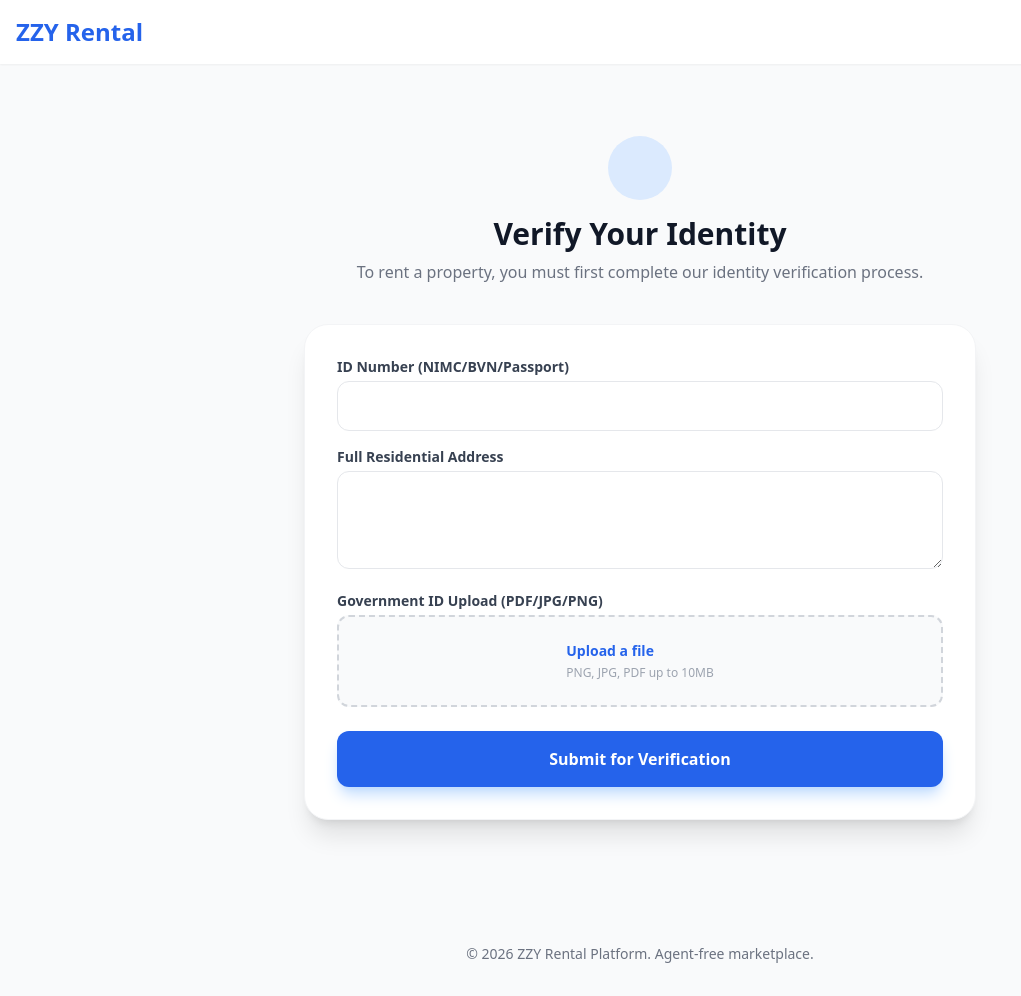
After one commit to PrimeSoofDev/zzy-smart-city-rental, a PHP site: the page made by views/tenant/verification.php in a window 1280 px wide. The commit adds this page. Shown: the whole page, without its empty margins (0-1021 px from the left). Run offline with PHP 8.4, Linux system fonts and the light colour scheme; the template is opened without the code that fills it, so the values that code supplies are empty; some libraries are stand-ins or nearby versions.

Commit message:
Fix landlord/tenant routing and implement tenant verification flow
- Fix landlord login redirect to dashboard instead of verification page
- Implement tenant verification process (verify and submitVerification)
- Add routes for tenant verification
- Fix root URL redirect to route logged-in users to their respective dashboards
- Robustify landlord verification check with trim()
- Fix missing closing brace in TenantController
- Create tenant verification view

Co-Authored-By: Claude Opus 4.7 <noreply@anthropic.com>

```diff
--- a/app/Controllers/AuthController.php
+++ b/app/Controllers/AuthController.php
@@ -47,7 +47,7 @@ class AuthController extends Controller {
     private function getDashboardByRole($role) {
         switch($role) {
             case 'Tenant': return 'tenant/dashboard';
-            case 'Landlord': return 'landlord/verify';
+            case 'Landlord': return 'landlord/dashboard';
             case 'Staff': return 'staff/dashboard';
             case 'Admin': return 'admin/dashboard';
             case 'Lawyer': return 'lawyer/dashboard';
--- a/app/Controllers/LandlordController.php
+++ b/app/Controllers/LandlordController.php
@@ -11,6 +11,9 @@ class LandlordController extends Controller {
         $stmt = $db->prepare("SELECT verification_status FROM landlord_profiles WHERE user_id = ?");
         $stmt->execute([$userId]);
         $status = $stmt->fetchColumn();
+
+        // Use trim() to avoid issues with whitespace and handle null/false
+        $status = ($status !== false) ? trim($status) : null;
 
         if ($status !== 'approved') {
             $this->redirect('landlord/verify');
--- a/public/index.php
+++ b/public/index.php
@@ -24,6 +24,8 @@ $router->add('auth/login', 'AuthController', 'login');
 $router->add('auth/signup', 'AuthController', 'signup');
 $router->add('auth/logout', 'AuthController', 'logout');
 $router->add('tenant/dashboard', 'TenantController', 'dashboard');
+$router->add('tenant/verify', 'TenantController', 'verify');
+$router->add('tenant/verify-submit', 'TenantController', 'submitVerification');
 $router->add('tenant/request-rental', 'TenantController', 'requestRental');
 $router->add('landlord/dashboard', 'LandlordController', 'dashboard');
 $router->add('landlord/verify', 'LandlordController', 'verify');
--- a/views/landlord/dashboard.php
+++ b/views/landlord/dashboard.php
@@ -1,3 +1,6 @@
+<div class="bg-yellow-100 p-2 text-xs text-yellow-800 text-center font-mono">
+    DEBUG: User ID: <?= $_SESSION['user_id'] ?? 'N/A' ?> | Role: <?= $_SESSION['role'] ?? 'N/A' ?> (Landlord Dashboard)
+</div>
 <div class="flex justify-between items-center mb-8">
     <h1 class="text-3xl font-bold">My Properties</h1>
     <a href="<?= APP_URL ?>/landlord/add-property" class="bg-blue-600 text-white px-6 py-2 rounded-xl font-bold hover:bg-blue-700 transition">+ Add Property</a>
--- a/views/tenant/dashboard.php
+++ b/views/tenant/dashboard.php
@@ -1,3 +1,6 @@
+<div class="bg-yellow-100 p-2 text-xs text-yellow-800 text-center font-mono">
+    DEBUG: User ID: <?= $_SESSION['user_id'] ?? 'N/A' ?> | Role: <?= $_SESSION['role'] ?? 'N/A' ?> (Tenant Dashboard)
+</div>
 <h1 class="text-3xl font-bold mb-8">Find Your Next Home</h1>
 <div class="grid grid-cols-1 md:grid-cols-3 gap-8">
     <?php if(empty($properties)): ?>
--- /dev/null
+++ b/views/tenant/verification.php
@@ -0,0 +1,59 @@
+<div class="min-h-screen bg-gray-50 py-12 px-6">
+    <div class="max-w-2xl mx-auto">
+        <div class="text-center mb-10">
+            <div class="bg-blue-100 text-blue-600 w-16 h-16 rounded-full flex items-center justify-center mx-auto mb-4">
+                <i class="fas fa-user-check text-2xl"></i>
+            </div>
+            <h1 class="text-3xl font-bold text-gray-900">Verify Your Identity</h1>
+            <p class="text-gray-500 mt-2">To rent a property, you must first complete our identity verification process.</p>
+        </div>
+
+        <div class="bg-white p-8 rounded-3xl shadow-xl border border-gray-100">
+            <?php if(isset($_SESSION['success'])): ?>
+                <div class="mb-6 p-4 bg-green-50 text-green-700 rounded-xl border border-green-100 flex items-center gap-3">
+                    <i class="fas fa-check-circle"></i>
+                    <span class="text-sm font-medium"><?= $_SESSION['success']; unset($_SESSION['success']); ?></span>
+                </div>
+            <?php endif; ?>
+
+            <?php if(isset($_SESSION['error'])): ?>
+                <div class="mb-6 p-4 bg-red-50 text-red-700 rounded-xl border border-red-100 flex items-center gap-3">
+                    <i class="fas fa-exclamation-circle"></i>
+                    <span class="text-sm font-medium"><?= $_SESSION['error']; unset($_SESSION['error']); ?></span>
+                </div>
+            <?php endif; ?>
+
+            <form action="<?= APP_URL ?>/tenant/verify-submit" method="POST" enctype="multipart/form-data" class="space-y-6">
+                <div class="space-y-4">
+                    <div>
+                        <label class="block text-sm font-semibold text-gray-700 mb-1">ID Number (NIMC/BVN/Passport)</label>
+                        <input type="text" name="id_number" required class="w-full px-4 py-3 border rounded-xl focus:ring-2 focus:ring-blue-500 outline-none transition-all">
+                    </div>
+                    <div>
+                        <label class="block text-sm font-semibold text-gray-700 mb-1">Full Residential Address</label>
+                        <textarea name="address" required rows="3" class="w-full px-4 py-3 border rounded-xl focus:ring-2 focus:ring-blue-500 outline-none transition-all"></textarea>
+                    </div>
+                    <div>
+                        <label class="block text-sm font-semibold text-gray-700 mb-1">Government ID Upload (PDF/JPG/PNG)</label>
+                        <div class="mt-1 flex justify-center px-6 pt-5 pb-6 border-2 border-gray-300 border-dashed rounded-xl hover:border-blue-400 transition-colors cursor-pointer bg-gray-50">
+                            <div class="space-y-1 text-center">
+                                <i class="fas fa-cloud-upload-alt text-gray-400 text-3xl mb-2"></i>
+                                <div class="flex text-sm text-gray-600">
+                                    <label for="id_doc" class="relative cursor-pointer font-semibold text-blue-600 hover:text-blue-500">
+                                        <span>Upload a file</span>
+                                        <input id="id_doc" name="id_doc" type="file" class="sr-only" required>
+                                    </label>
+                                </div>
+                                <p class="text-xs text-gray-400">PNG, JPG, PDF up to 10MB</p>
+                            </div>
+                        </div>
+                    </div>
+                </div>
+
+                <button type="submit" class="w-full py-4 bg-blue-600 text-white rounded-xl font-bold hover:bg-blue-700 transition-all shadow-lg shadow-blue-200">
+                    Submit for Verification
+                </button>
+            </form>
+        </div>
+    </div>
+</div>
```
Also changed, not shown: app/Controllers/PropertyController.php (+16 -0 lines), app/Controllers/TenantController.php (+48 -0 lines).
